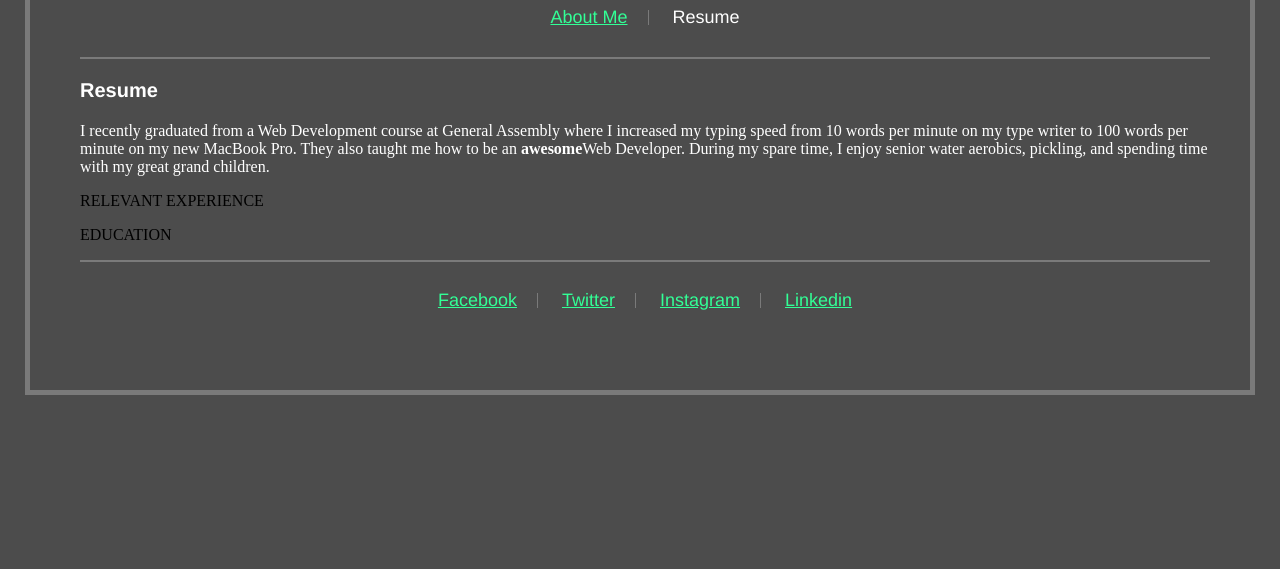
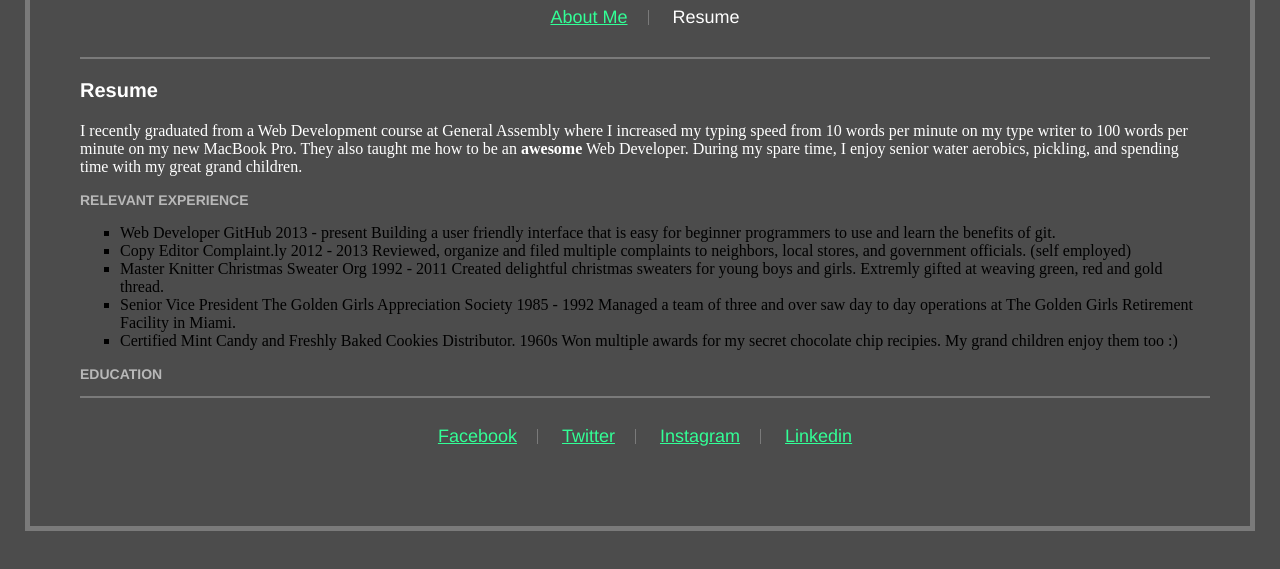
Before and after one commit to kellbell106/WendyBiteSol, a plain HTML site: page index.html in a window 1280 px wide. Shown: the part 185-754 px from the top of the page. Drawn offline with Linux system fonts and the light colour scheme.

Commit message:
added relevant experience bullets

```diff
--- a/Styles/main.css
+++ b/Styles/main.css
@@ -76,5 +76,8 @@ body {
 }
 
 .sections {
-
+	color: #b8b8b8;
+	font-family: helvetica;
+	font-size: 14px;
+	font-weight: 600;
 }
--- a/index.html
+++ b/index.html
@@ -29,12 +29,29 @@
 		</p>
 
 		<p class="resume_content">
-		I recently graduated from a Web Development course at General Assembly where I increased my typing speed from 10 words per minute on my type writer to 100 words per minute on my new MacBook Pro. They also taught me how to be an <strong>awesome</strong>Web Developer. During my spare time, I enjoy senior water aerobics, pickling, and spending time with my great grand children.
+		I recently graduated from a Web Development course at General Assembly where I increased my typing speed from 10 words per minute on my type writer to 100 words per minute on my new MacBook Pro. They also taught me how to be an <strong>awesome</strong> Web Developer. During my spare time, I enjoy senior water aerobics, pickling, and spending time with my great grand children.
 		</p>
 
 		<p class="sections">
 		RELEVANT EXPERIENCE
 		</p>
+
+		<ul style="list-style-type:square">
+			<li>Web Developer GitHub 2013 - present
+			Building a user friendly interface that is easy for beginner programmers to use and learn the benefits of git.</li>
+
+			<li>Copy Editor Complaint.ly 2012 - 2013
+			Reviewed, organize and filed multiple complaints to neighbors, local stores, and government officials. (self employed)</li>
+
+			<li>Master Knitter Christmas Sweater Org 1992 - 2011
+			Created delightful christmas sweaters for young boys and girls. Extremly gifted at weaving green, red and gold thread.</li>
+
+			<li>Senior Vice President The Golden Girls Appreciation Society 1985 - 1992
+			Managed a team of three and over saw day to day operations at The Golden Girls Retirement Facility in Miami.</li>
+
+			<li>Certified Mint Candy and Freshly Baked Cookies Distributor. 1960s
+			Won multiple awards for my secret chocolate chip recipies. My grand children enjoy them too :)</li>
+		</ul>
 
 		<p class="sections">
 		EDUCATION
```
